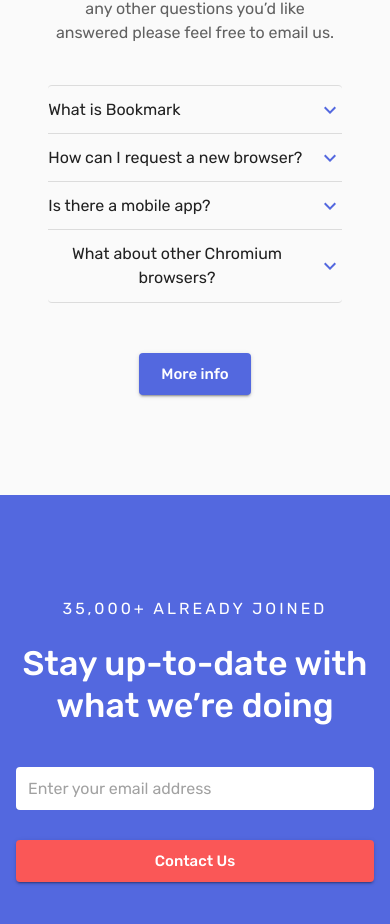
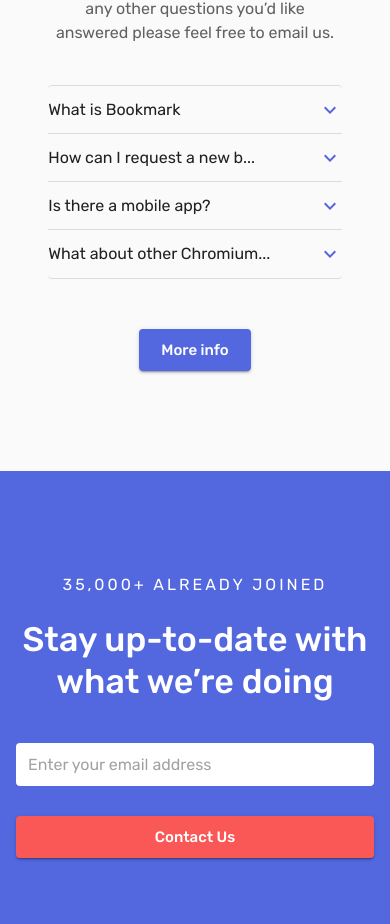
Before and after one commit to iambenbright/bookmark, a React (Create React App) app: page / in a window 390 px wide. Shown: the part 4092-5016 px from the top of the page. Built offline with nearby package versions, Linux system fonts and the light colour scheme.

Commit message:
feat: adds faq summary truncate

```diff
--- a/src/components/FAQ/faq.tsx
+++ b/src/components/FAQ/faq.tsx
@@ -8,8 +8,10 @@
 import AccordionDetails from '@material-ui/core/AccordionDetails';
 import Box from '@material-ui/core/Box';
 import ExpandMoreIcon from '@material-ui/icons/ExpandMore';
+import { useTheme } from '@material-ui/core/styles';
+import useMediaQuery from '@material-ui/core/useMediaQuery';
 
-// custom components
+// components
 import NestedContainer from '../../common/components/container';
 
 // styles
@@ -18,8 +20,19 @@
 // data
 import { data, IExpansion } from './data';
 
+const MAX_STRING_LENGTH = 25;
+function truncate(value: string): string {
+  if (value.length > MAX_STRING_LENGTH) {
+    return value.slice(0, MAX_STRING_LENGTH) + '...';
+  }
+  return value;
+}
+
 function Expansion(props: IExpansion) {
   const classes = useStyles();
+  const theme = useTheme();
+  const isSM = useMediaQuery(theme.breakpoints.down(600));
+
   const { summary, details } = props;
 
   return (
@@ -29,7 +42,7 @@
         expandIcon={<ExpandMoreIcon color="primary" />}
       >
         <Typography classes={{ body1: classes.summaryBody }}>
-          {summary}
+          {isSM ? truncate(summary) : summary}
         </Typography>
       </AccordionSummary>
       <AccordionDetails classes={{ root: classes.accordionDetails }}>
```
Also changed, not shown: 1 other file (tests, documents, lock files or other folders).
